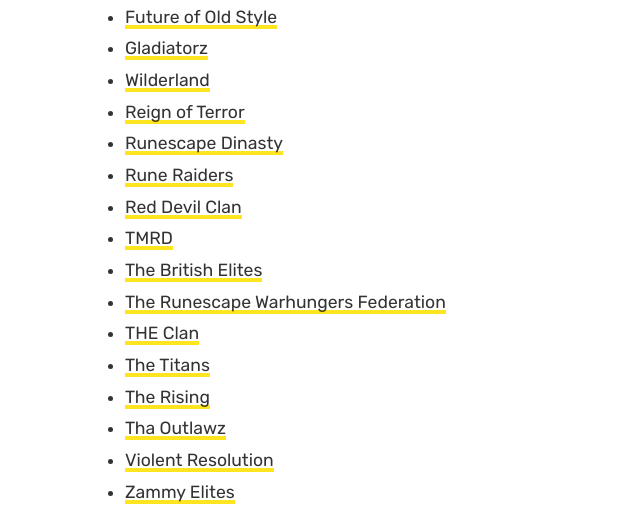
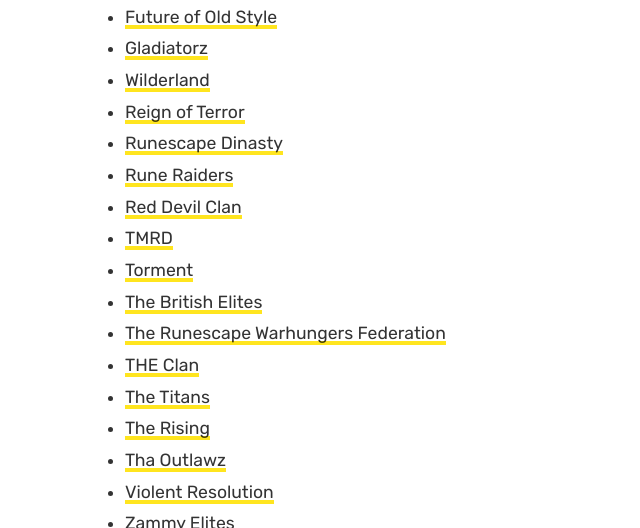
Before and after one commit to runescapehall/Runescape-Affiliate, a Jekyll site: the page built from runescape-clans.md, in a window 1280 px wide and 900 px high, scrolled down 768 px, cut to the strip 0-528 px from the top of the window. Shown: the whole strip, without its empty margins (0-640 px from the left). Built offline with Jekyll 4.4.1, drawn with Linux system fonts in a browser that asks for light colours; comment, search, counter and statistics services are not loaded.

Commit message:
Update runescape-clans.md

```diff
--- a/runescape-clans.md
+++ b/runescape-clans.md
@@ -28,6 +28,7 @@
 - [Rune Raiders](https://www.runescapehall.net/rune-raiders)
 - [Red Devil Clan](https://www.runescapehall.net/2020/02/red-devil-clan-in-2007.html)
 - [TMRD](https://www.runescapehall.net/tmrd)
+- [Torment](https://www.runescapehall.net/torment-clan-osrs)
 - [The British Elites](https://www.runescapehall.net/the-british-elites-runescape-clan)
 - [The Runescape Warhungers Federation](https://www.runescapehall.net/The-Runescape_warhungers-Fenderation-Runescape-Clan)
 - [THE Clan](https://www.runescapehall.net/the-clan)
```
